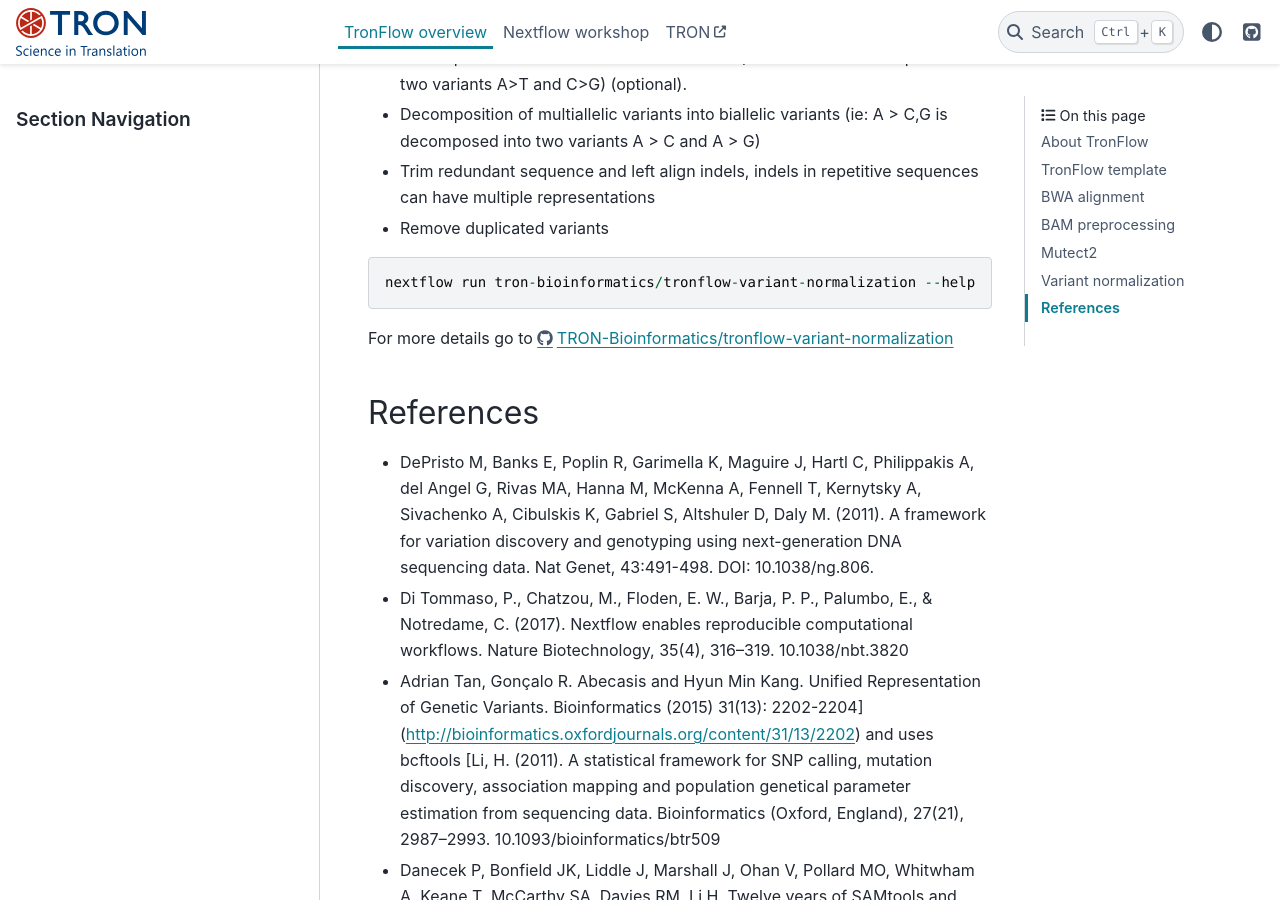
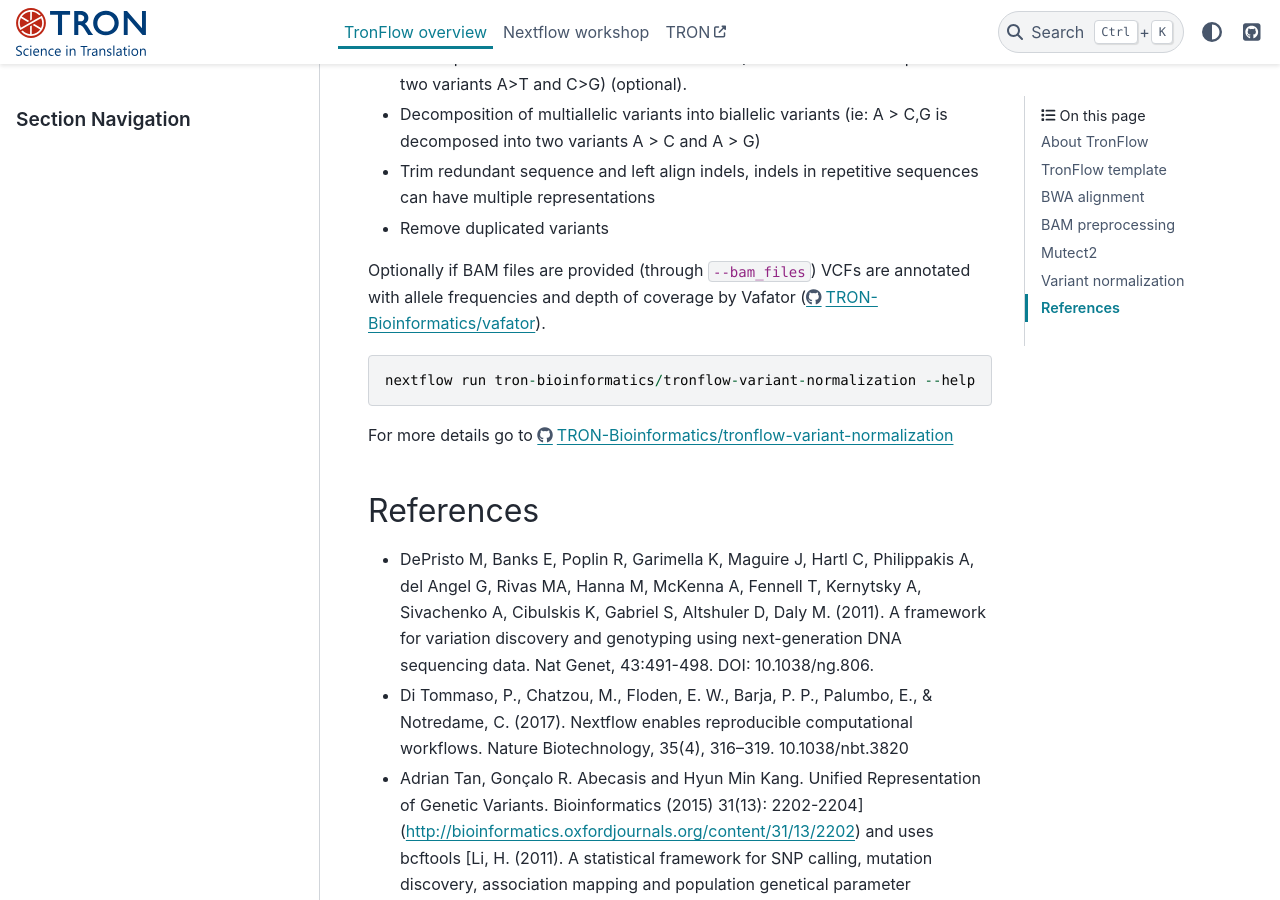
Before and after one commit to TRON-Bioinformatics/tronflow, a Sphinx documentation site: the page built from source/01_overview.md, in a window 1280 px wide and 900 px high, scrolled down 2826 px. Built offline with Sphinx 7.4.7 and the PyData theme 0.15.4, drawn with Linux system fonts in a browser that asks for light colours.

Commit message:
update variant normalization entry

````diff
--- a/source/01_overview.md
+++ b/source/01_overview.md
@@ -109,6 +109,9 @@
  * Trim redundant sequence and left align indels, indels in repetitive sequences can have multiple representations
  * Remove duplicated variants
 
+Optionally if BAM files are provided (through `--bam_files`) VCFs are annotated with allele frequencies and depth of
+coverage by Vafator (https://github.com/TRON-Bioinformatics/vafator).
+
 ```
 nextflow run tron-bioinformatics/tronflow-variant-normalization --help
 ```
````
